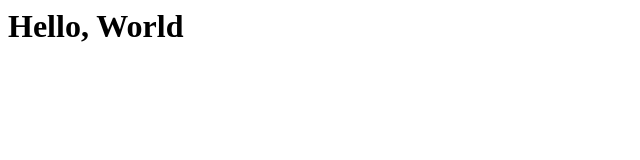
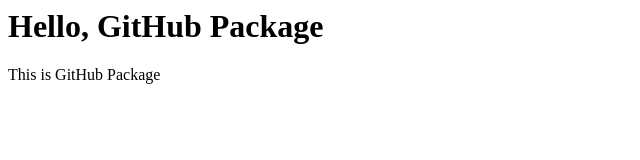
Before and after one commit to bryantson/bryantson-test-repo, a website: page node-sample/src/public/index.html in a window 1280 px wide. Shown: the whole page, without its empty margins (0-640 px from the left). Drawn offline with Linux system fonts and the light colour scheme.

Commit message:
Update index.html

```diff
--- a/node-sample/src/public/index.html
+++ b/node-sample/src/public/index.html
@@ -1,7 +1,9 @@
 <html>
 <head>
+  <title>Hello, GitHub Package</title>
   </head>
   <body>
-    <h1>Hello, World</h1>
+    <h1>Hello, GitHub Package</h1>
+    This is GitHub Package
   </body>
   </head>
```
